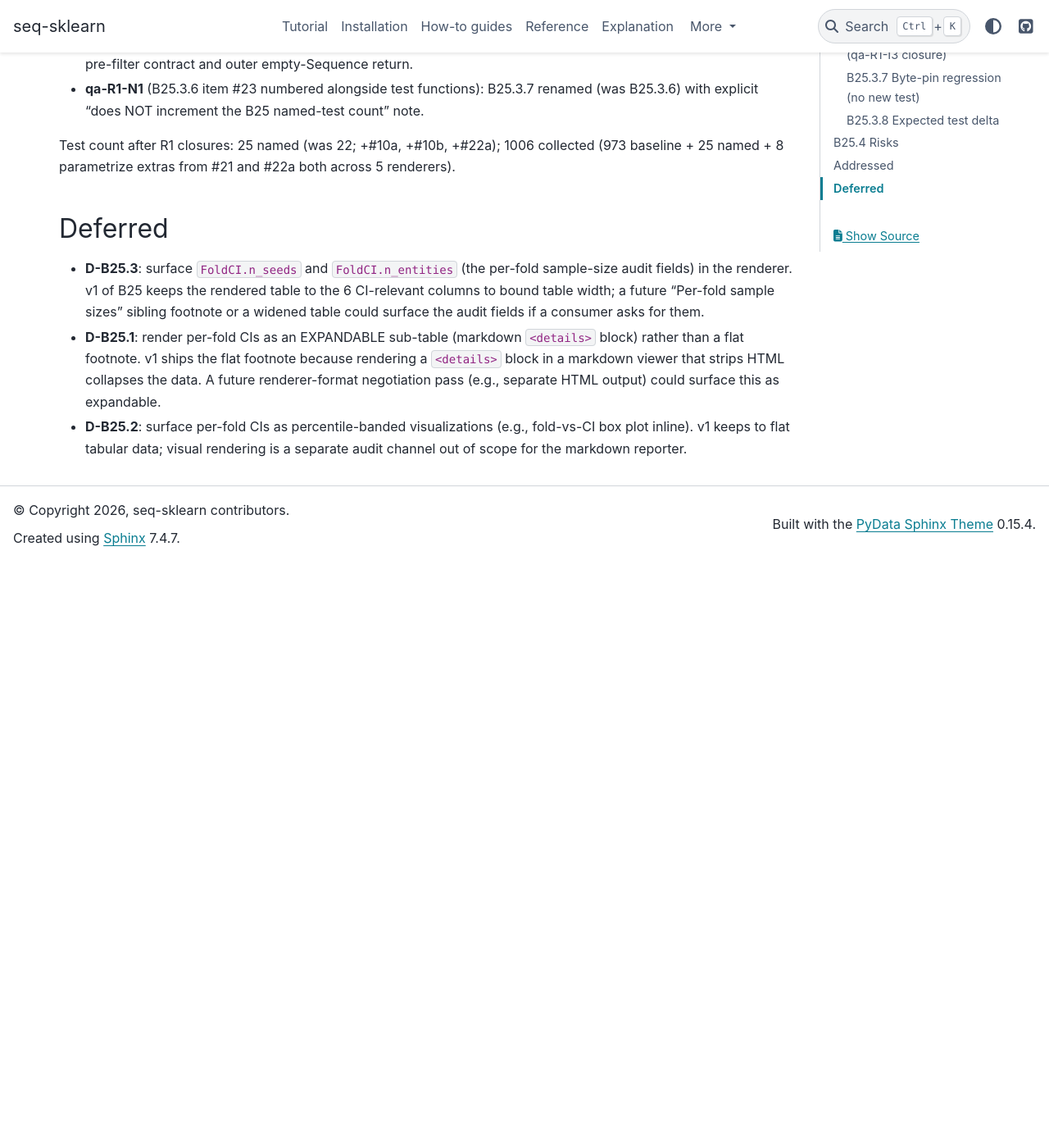
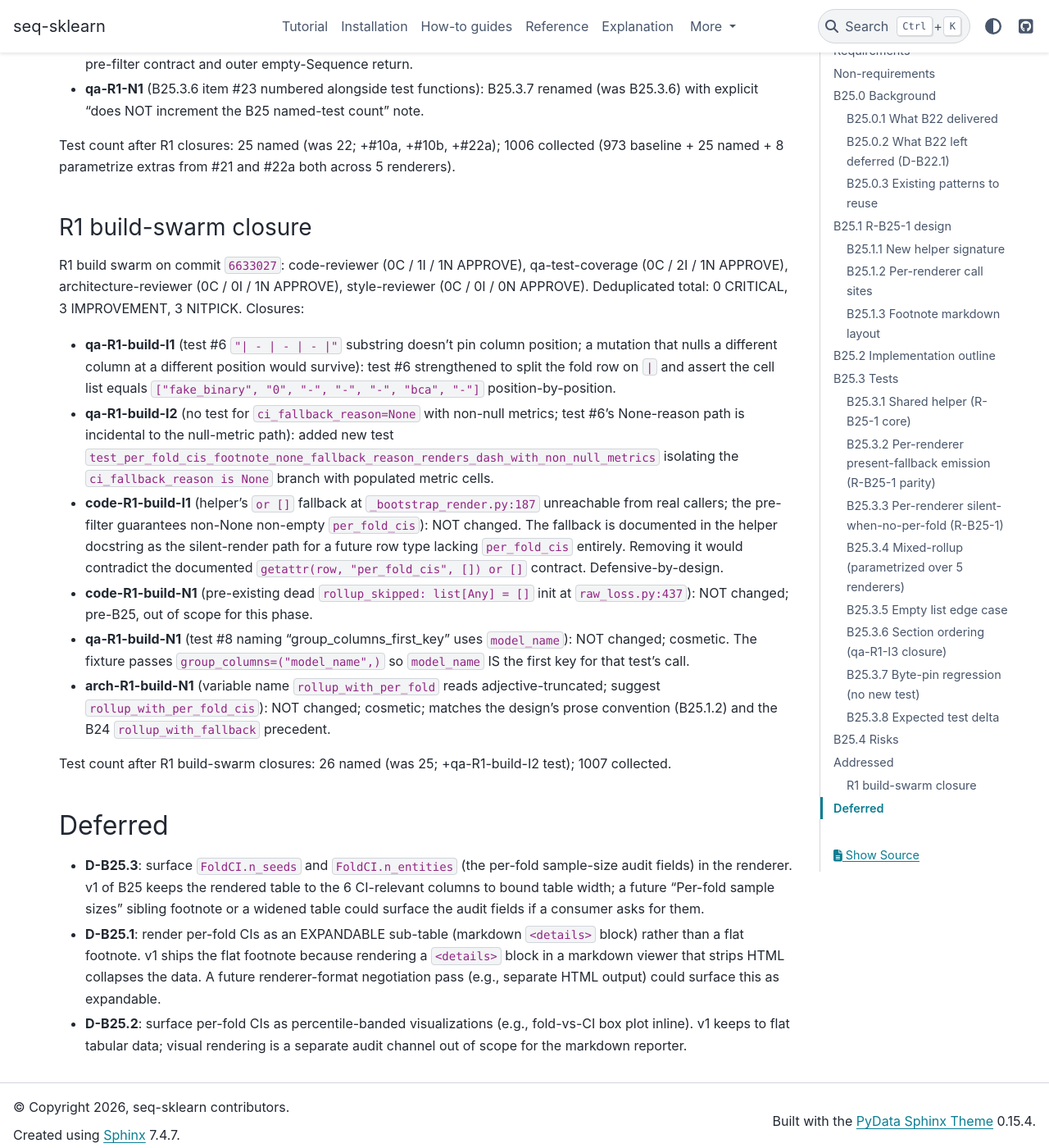
Before and after one commit to switch527/seq-sklearn, a Sphinx documentation site: the page built from docs/benchmark_suite_design_b25_delta.md, in a window 1280 px wide and 1400 px high, scrolled down 9595 px. Shown: the whole window at 82% size. Built offline with Sphinx 7.4.7 and the PyData theme 0.15.4, drawn with Linux system fonts in a browser that asks for light colours; pages that are not in the unit, such as notebooks, are missing from menus; before the commit the page ends 10281 px from its top, so only the background shows below that.

Commit message:
fix(benchmarks,B25): close R1 build swarm IMPs
R1 build swarm consensus on commit 6633027 (0C/3I/3N).
Closures:
- qa-R1-build-I1: test #6 strengthened to split-and-compare
  the fold row cell-by-cell, pinning the exact column
  position of the three null metric cells.
- qa-R1-build-I2: added new test isolating
  ci_fallback_reason=None with non-null metric cells.
- code-R1-build-I1: defensive `or []` kept (documented
  contract for silent-render-on-missing-attr).
- 3 NITs not changed (1 cosmetic naming, 1 pre-existing
  dead code, 1 minor docstring naming).

1007 tests pass (was 1006; +1 new test). ruff + pyright
clean.

Co-Authored-By: Claude Opus 4.7 (1M context) <noreply@anthropic.com>

```diff
--- a/docs/benchmark_suite_design_b25_delta.md
+++ b/docs/benchmark_suite_design_b25_delta.md
@@ -480,6 +480,51 @@ Test count after R1 closures: 25 named (was 22; +#10a,
 8 parametrize extras from #21 and #22a both across 5
 renderers).
 
+### R1 build-swarm closure
+
+R1 build swarm on commit `6633027`: code-reviewer (0C / 1I /
+1N APPROVE), qa-test-coverage (0C / 2I / 1N APPROVE),
+architecture-reviewer (0C / 0I / 1N APPROVE), style-reviewer
+(0C / 0I / 0N APPROVE). Deduplicated total: 0 CRITICAL, 3
+IMPROVEMENT, 3 NITPICK. Closures:
+
+- **qa-R1-build-I1** (test #6 `"| - | - | - |"` substring
+  doesn't pin column position; a mutation that nulls a
+  different column at a different position would survive):
+  test #6 strengthened to split the fold row on ` | ` and
+  assert the cell list equals
+  `["fake_binary", "0", "-", "-", "-", "bca", "-"]`
+  position-by-position.
+- **qa-R1-build-I2** (no test for `ci_fallback_reason=None`
+  with non-null metrics; test #6's None-reason path is
+  incidental to the null-metric path): added new test
+  `test_per_fold_cis_footnote_none_fallback_reason_renders_dash_with_non_null_metrics`
+  isolating the `ci_fallback_reason is None` branch with
+  populated metric cells.
+- **code-R1-build-I1** (helper's `or []` fallback at
+  `_bootstrap_render.py:187` unreachable from real callers;
+  the pre-filter guarantees non-None non-empty
+  `per_fold_cis`): NOT changed. The fallback is documented
+  in the helper docstring as the silent-render path for a
+  future row type lacking `per_fold_cis` entirely. Removing
+  it would contradict the documented `getattr(row,
+  "per_fold_cis", []) or []` contract. Defensive-by-design.
+- **code-R1-build-N1** (pre-existing dead `rollup_skipped:
+  list[Any] = []` init at `raw_loss.py:437`): NOT changed;
+  pre-B25, out of scope for this phase.
+- **qa-R1-build-N1** (test #8 naming "group_columns_first_key"
+  uses `model_name`): NOT changed; cosmetic. The fixture
+  passes `group_columns=("model_name",)` so `model_name`
+  IS the first key for that test's call.
+- **arch-R1-build-N1** (variable name `rollup_with_per_fold`
+  reads adjective-truncated; suggest
+  `rollup_with_per_fold_cis`): NOT changed; cosmetic;
+  matches the design's prose convention (B25.1.2) and the
+  B24 `rollup_with_fallback` precedent.
+
+Test count after R1 build-swarm closures: 26 named (was
+25; +qa-R1-build-I2 test); 1007 collected.
+
 ## Deferred
 
 - **D-B25.3**: surface `FoldCI.n_seeds` and
```
Also changed, not shown: 1 other file.
